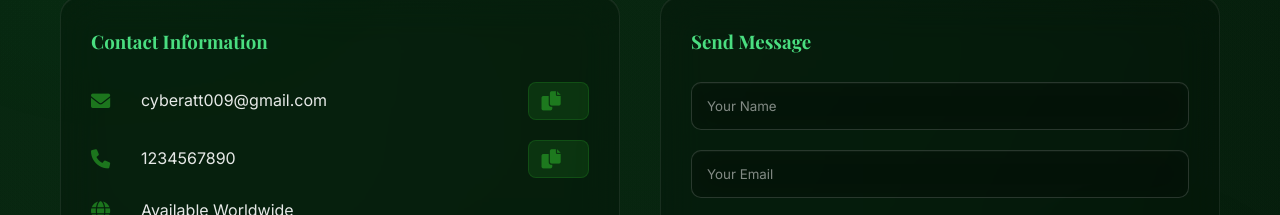
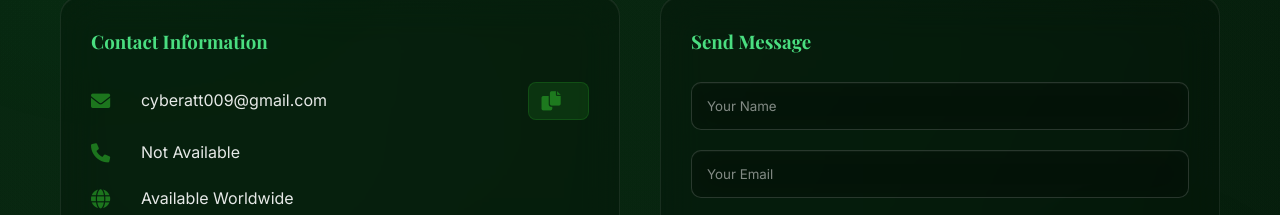
Before and after one commit to Anas-Mont/MAIN, a plain HTML site: page index.html in a window 1280 px wide. Shown: the part 6191-6406 px from the top of the page. Drawn offline with nearby package versions, Linux system fonts and the light colour scheme; a script that the page names is missing.

Commit message:
Update index.html

```diff
--- a/index.html
+++ b/index.html
@@ -405,11 +405,7 @@
                         </div>
                         <div class="contact-item">
                             <i class="fas fa-phone"></i>
-                            <span>1234567890</span>
-                            <button class="copy-btn" onclick="copyToClipboard('+92 300 1234567', this)"
-                                title="Copy Phone">
-                                <i class="fas fa-copy"></i>
-                            </button>
+                            <span>Not Available</span>
                         </div>
                         <div class="contact-item">
                             <i class="fas fa-globe"></i>
```
